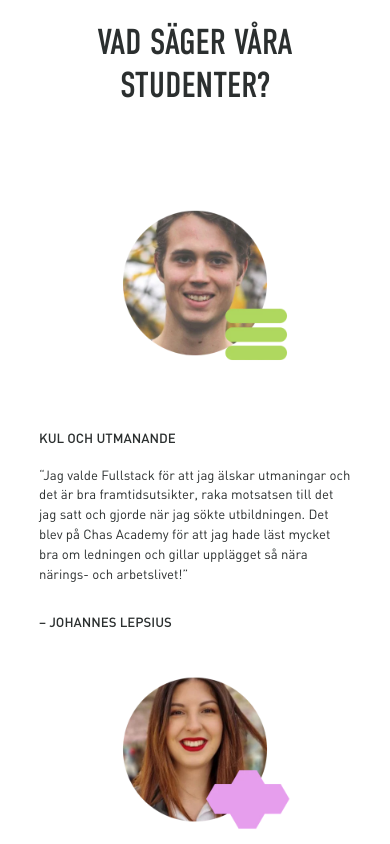
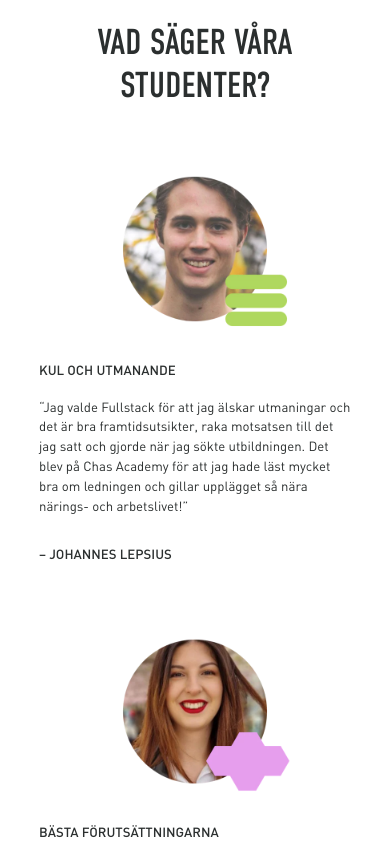
Before and after one commit to t-kupp/chas-landingpage, a plain HTML site: page index.html in a window 390 px wide. Shown: the part 3760-4604 px from the top of the page. Drawn offline with Linux system fonts and the light colour scheme.

Commit message:
small layout fix

```diff
--- a/style.css
+++ b/style.css
@@ -601,6 +601,14 @@ html {
     margin: 20px 0;
   }
 
+  .students > .headline-big {
+    margin-bottom: 0;
+  }
+  .students-img {
+    margin-top: 30px;
+    margin-bottom: 0;
+  }
+
   .students-grid {
     grid-template-columns: 1fr 1fr;
   }
```
